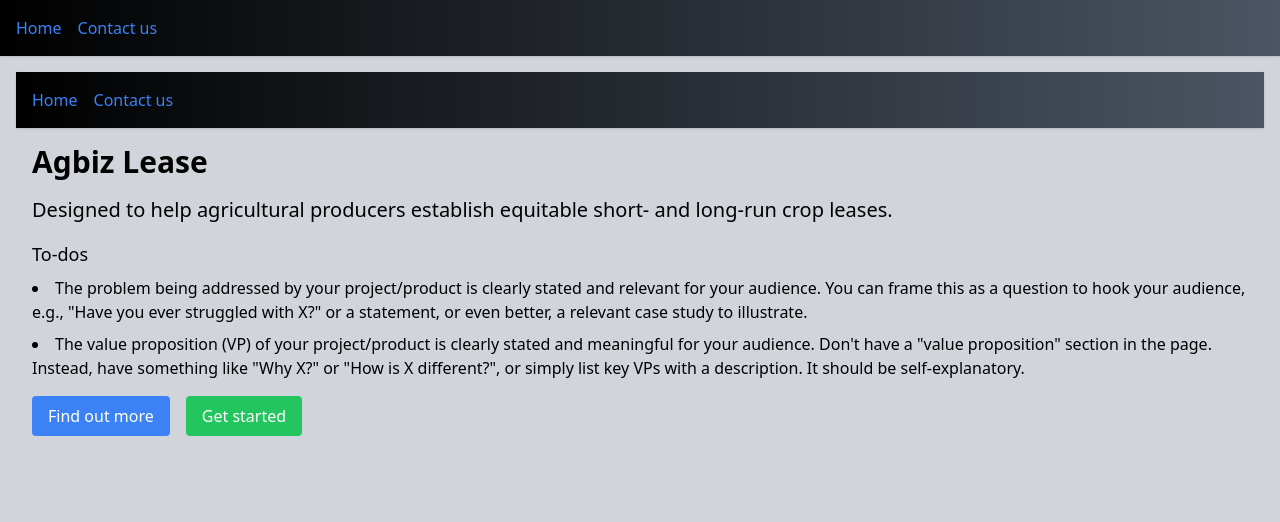
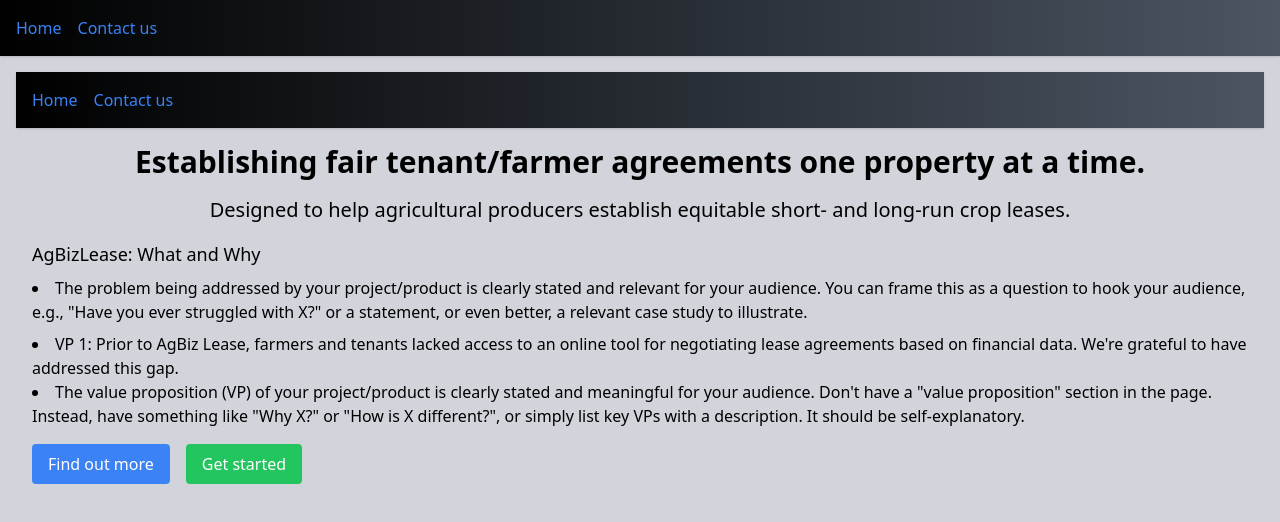
Before and after one commit to AgBizCapstone2023-2024/Landingpage, a Next.js app in the folder portfolio/: page / in a window 1280 px wide. Shown: the top 522 px of the page. Built offline with nearby package versions, Linux system fonts and the light colour scheme.

Commit message:
made catchy title and first vp

```diff
--- a/portfolio/src/app/globals.css
+++ b/portfolio/src/app/globals.css
@@ -21,3 +21,7 @@
     text-wrap: balance;
   }
 }
+
+.centered-heading {
+  text-align: center;
+}
--- a/portfolio/src/app/page.js
+++ b/portfolio/src/app/page.js
@@ -3,11 +3,17 @@
 export default function Page() {
   return (
     <Layout>
-       <h1 className="text-3xl font-bold mb-4">Agbiz Lease</h1>
-      <h2 className="text-xl mb-4">Designed to help agricultural producers establish equitable short- and long-run crop leases.</h2>
-      <label className="block text-lg font-medium mb-2">To-dos</label>
+      <div class="centered-heading">
+       <h1 className="text-3xl font-bold mb-4">Establishing fair tenant/farmer agreements one property at a time.</h1>
+       <h2 className="text-xl mb-4">Designed to help agricultural producers establish equitable short- and long-run crop leases.</h2>
+       </div>
+
+       <div class="landing-page-picture">
+       </div>
+      <label className="block text-lg font-medium mb-2">AgBizLease: What and Why</label>
       <ul className="list-disc list-inside mb-4">
         <li className="mb-2">The problem being addressed by your project/product is clearly stated and relevant for your audience. You can frame this as a question to hook your audience, e.g., "Have you ever struggled with X?" or a statement, or even better, a relevant case study to illustrate.</li>
+        <li>VP 1: Prior to AgBiz Lease, farmers and tenants lacked access to an online tool for negotiating lease agreements based on financial data. We're grateful to have addressed this gap.</li>
         <li>The value proposition (VP) of your project/product is clearly stated and meaningful for your audience. Don't have a "value proposition" section in the page. Instead, have something like "Why X?" or "How is X different?", or simply list key VPs with a description. It should be self-explanatory.</li>
       </ul>
       <div className="space-x-4">
```
